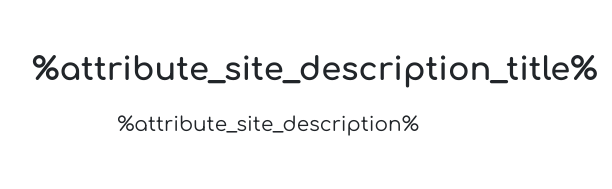
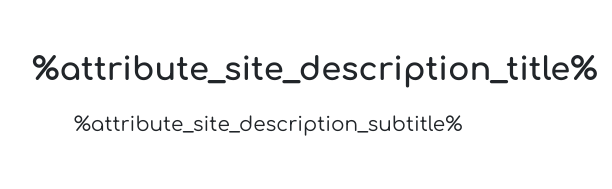
Before and after one commit to Bisa-Kreasi-Nusantara/kreasi-site-template, a plain HTML site: page bisa-kreasi-food/index.kreasi.html in a window 1280 px wide. Shown: the part 611-800 px from the top of the page, 124-736 px from the left. Drawn offline with nearby package versions, Linux system fonts and the light colour scheme.

Commit message:
fixing error json code

```diff
--- a/bisa-kreasi-food/index.kreasi.html
+++ b/bisa-kreasi-food/index.kreasi.html
@@ -116,7 +116,7 @@
             <div class="col-auto col-lg-6">
                 <div class="text-center sub-section">
                     <p class="fs-2 fw-bold">%attribute_site_description_title%</p>
-                    <p class="fs-5">%attribute_site_description%</p>
+                    <p class="fs-5">%attribute_site_description_subtitle%</p>
                 </div>
             </div>
             <div class="col-auto col-lg-6 d-flex justify-content-center">
```
Also changed, not shown: 1 other file.
